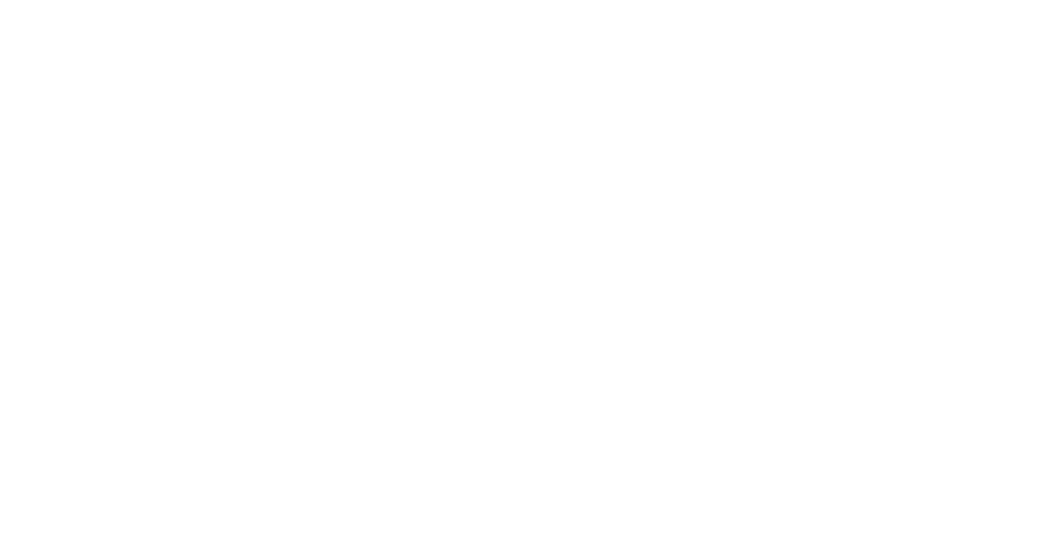
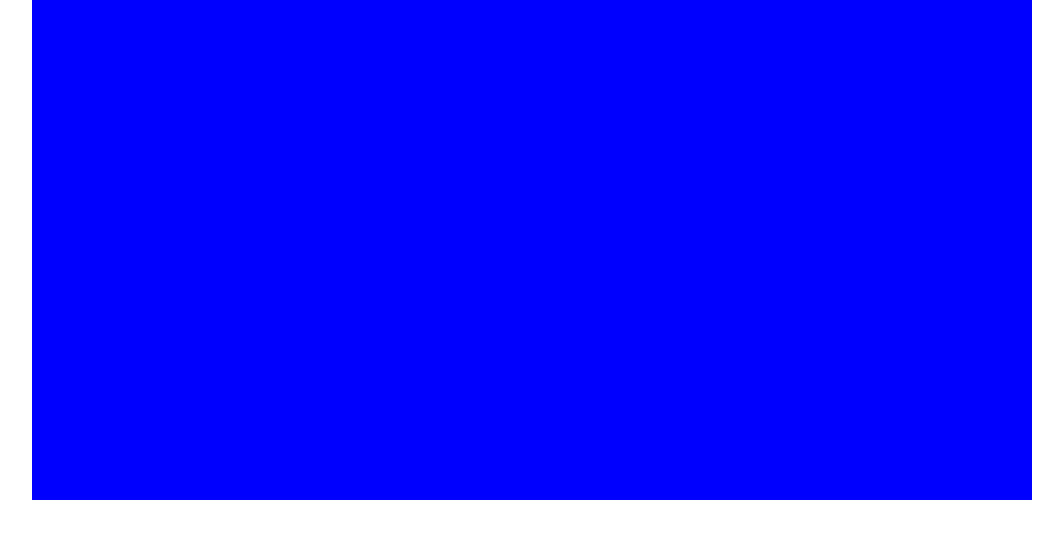
Before and after one commit to denys-zdor83/top-line-menu, a plain HTML site: page index.html in a window 1280 px wide. Shown: the whole page, without its empty margins (108-1171 px from the left). Drawn offline with Linux system fonts and the light colour scheme.

Commit message:
added header

```diff
--- a/index.html
+++ b/index.html
@@ -8,6 +8,8 @@
 	<link rel="stylesheet" href="style.css">
 </head>
 <body>
+	<header>
 
+	</header>
 </body>
 </html>
--- a/style.css
+++ b/style.css
@@ -2,3 +2,9 @@
 	margin: 0;
 	padding: 0;
 }
+header {
+	height: 500px;
+	width: 1000px;
+	background: blue;
+	margin: 0 auto;
+}
```
